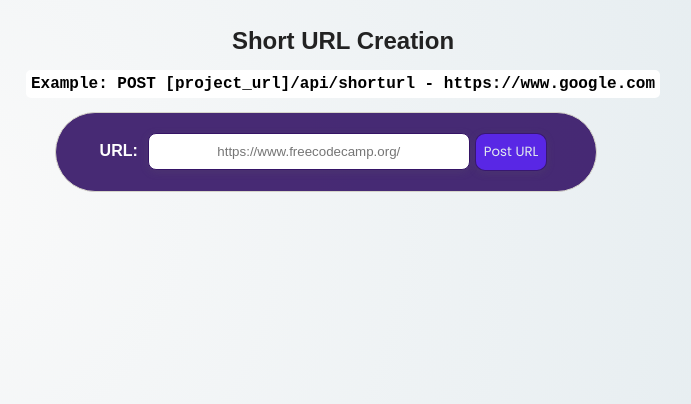
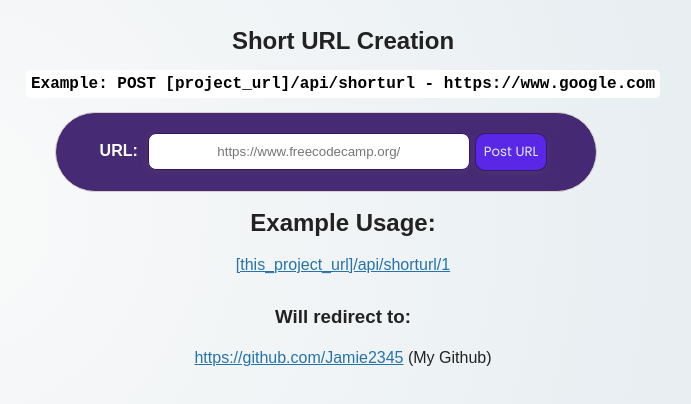
Before and after one commit to freeCodeCamp/boilerplate-project-urlshortener, a website: page views/index.html in a window 1280 px wide. Shown: the part 90-494 px from the top of the page, without its empty margins (297-988 px from the left). Drawn offline with Linux system fonts and the light colour scheme.

Commit message:
Added examples and setup Github link as shorturl/1

```diff
--- a/public/style.css
+++ b/public/style.css
@@ -144,3 +144,12 @@ input[type='submit'] {
   font-weight: 600;
   color: #fff;
 }
+
+ul {
+  list-style-type: none;
+  margin: 0;
+  padding: 0;
+  display: flex;
+  flex-direction: column;
+  align-items: center;
+}
--- a/views/index.html
+++ b/views/index.html
@@ -38,6 +38,14 @@
           </form>
         </section>
         <section id="get_url_section">
+          <div class="examples-container">
+            <h2>Example Usage:</h2>
+            <ul class="examples-lst">
+              <li><a href="/api/shorturl/1">[this_project_url]/api/shorturl/1</a></li>
+            </ul>
+            <h3>Will redirect to:</h3>
+            <p><a href="https://github.com/Jamie2345">https://github.com/Jamie2345</a> (My Github)</p>
+          </div>
         </section>
       </main>
     </div>
```
Also changed, not shown: index.js (+6 -2 lines).
